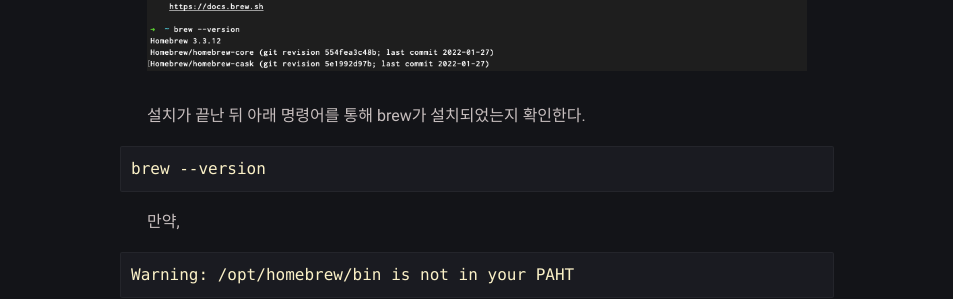
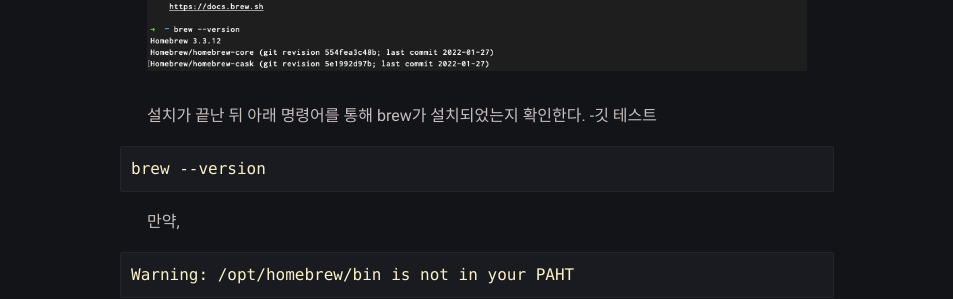
Before and after one commit to YunDaeHyeon/YunDaeHyeon.github.io, a Jekyll site: the page built from _posts/Info/2022-01-28-info-post1.md, in a window 1280 px wide. Shown: the part 1221-1520 px from the top of the page, without its empty margins (163-1116 px from the left). Built offline with Jekyll 4.4.1, drawn with Linux system fonts in a browser that asks for light colours; comment, search, counter and statistics services are not loaded.

Commit message:
init 테스트

````diff
--- a/_posts/Info/2022-01-28-info-post1.md
+++ b/_posts/Info/2022-01-28-info-post1.md
@@ -17,7 +17,7 @@
 비밀번호를 입력하면 알아서 잘 설치가 된다.
 <p align="center"><img src="/assets/img/blog/정보/info 1.png"></p>
 
-설치가 끝난 뒤 아래 명령어를 통해 brew가 설치되었는지 확인한다.
+설치가 끝난 뒤 아래 명령어를 통해 brew가 설치되었는지 확인한다.  -깃 테스트
 ```c
 brew --version
 ```
````
